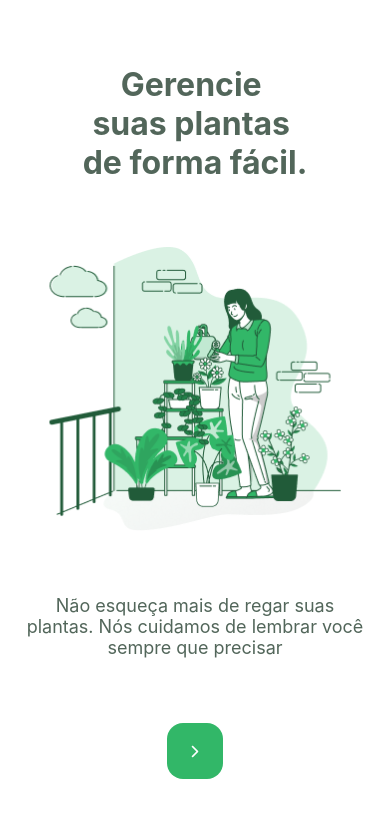
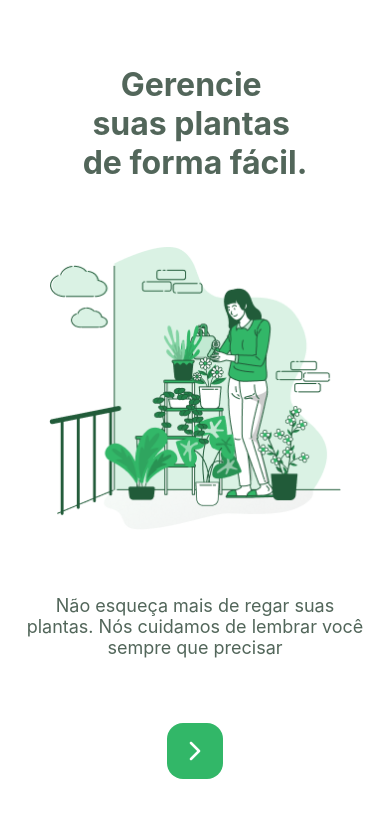
Before and after one commit to Noronha1612/Plantmanager, a React Native app: screen / in a window 390 px wide. Shown: the top 818 px of the page. Built offline with nearby package versions, Linux system fonts and the light colour scheme.

Commit message:
add icon to button on welcome page

```diff
--- a/src/pages/Welcome/index.tsx
+++ b/src/pages/Welcome/index.tsx
@@ -14,7 +14,9 @@ const Welcome: React.FC = () => {
                 de forma fácil.
             </MainTitle>
 
-            <MainImage source={ Watering } />
+            <MainImage
+                source={ Watering }
+                resizeMode="contain" />
 
             <MainSubtitle>
                 Não esqueça mais de regar suas plantas.
@@ -25,7 +27,7 @@ const Welcome: React.FC = () => {
                 activeOpacity={.7}
             >
                 <ButtonText>
-                    <Feather name="chevron-right" size={20} />
+                    <Feather name="chevron-right" size={32} />
                 </ButtonText>
             </EnterButton>
         </Container>
```
